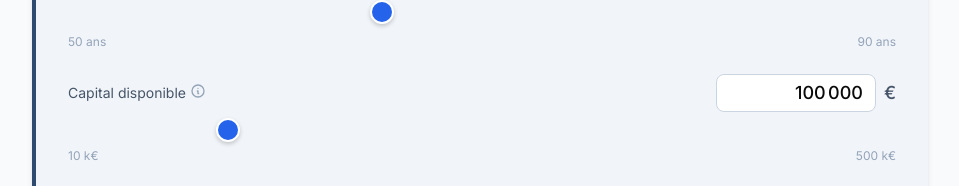
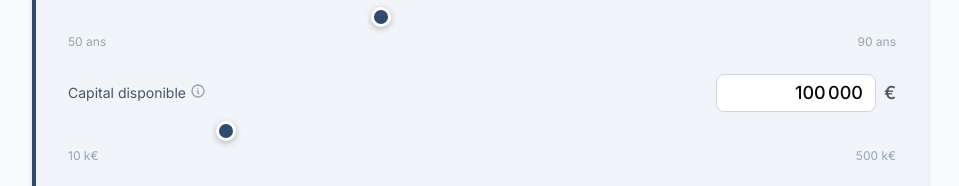
Before and after one commit to nba67000/calcpatrimoine, a Next.js app: page / in a window 1280 px wide. Shown: the part 1011-1197 px from the top of the page, without its empty margins (160-1119 px from the left). Built offline with nearby package versions, Linux system fonts and the light colour scheme.

Commit message:
fix: sliders

```diff
--- a/src/app/globals.css
+++ b/src/app/globals.css
@@ -58,64 +58,85 @@ body {
   background-size: 1000px 100%;
 }
 
-/* Style des sliders - Toujours visibles */
-input[type="range"] {
+/* Style des sliders - Palette CalcPatrimoine */
+input[type="range"],
+.custom-range {
   -webkit-appearance: none;
   appearance: none;
   background: transparent !important;
   cursor: pointer;
   width: 100%;
+  height: 0.5rem;
 }
 
-/* Track (barre horizontale) - Toujours visible */
-input[type="range"]::-webkit-slider-track {
-  background: linear-gradient(to right, #bfdbfe 0%, #3b82f6 100%) !important;
+/* Track (barre horizontale) - Dégradé bleu marine CalcPatrimoine */
+input[type="range"]::-webkit-slider-track,
+.custom-range::-webkit-slider-track {
+  background: linear-gradient(to right, #D1DDE9 0%, #2E4A6F 100%) !important;
   height: 0.5rem !important;
   border-radius: 0.5rem !important;
-  border: 1px solid #93c5fd !important;
+  border: 1px solid #94A3B8 !important;
 }
 
-input[type="range"]::-webkit-slider-thumb {
+input[type="range"]::-webkit-slider-thumb,
+.custom-range::-webkit-slider-thumb {
   -webkit-appearance: none;
   appearance: none;
-  background-color: #2563eb !important;
-  height: 1.5rem !important;
-  width: 1.5rem !important;
+  background-color: #2E4A6F !important;
+  height: 1.25rem !important;
+  width: 1.25rem !important;
   border-radius: 50% !important;
-  margin-top: -0.5rem !important;
-  border: 2px solid white !important;
-  box-shadow: 0 2px 4px rgba(0, 0, 0, 0.2) !important;
+  margin-top: -0.375rem !important;
+  border: 3px solid white !important;
+  box-shadow: 0 2px 6px rgba(0, 0, 0, 0.25) !important;
   transition: all 0.2s ease-in-out;
+  cursor: grab;
 }
 
-input[type="range"]::-webkit-slider-thumb:hover {
-  background-color: #1d4ed8 !important;
-  transform: scale(1.15);
-  box-shadow: 0 4px 8px rgba(0, 0, 0, 0.3) !important;
+input[type="range"]::-webkit-slider-thumb:active,
+.custom-range::-webkit-slider-thumb:active {
+  cursor: grabbing;
+}
+
+input[type="range"]::-webkit-slider-thumb:hover,
+.custom-range::-webkit-slider-thumb:hover {
+  background-color: #1E3A5F !important;
+  transform: scale(1.2);
+  box-shadow: 0 4px 12px rgba(46, 74, 111, 0.4) !important;
 }
 
 /* Firefox */
-input[type="range"]::-moz-range-track {
-  background: linear-gradient(to right, #bfdbfe 0%, #3b82f6 100%) !important;
+input[type="range"]::-moz-range-track,
+.custom-range::-moz-range-track {
+  background: linear-gradient(to right, #D1DDE9 0%, #2E4A6F 100%) !important;
   height: 0.5rem !important;
   border-radius: 0.5rem !important;
-  border: 1px solid #93c5fd !important;
+  border: 1px solid #94A3B8 !important;
 }
 
-input[type="range"]::-moz-range-thumb {
-  background-color: #2563eb !important;
-  height: 1.5rem !important;
-  width: 1.5rem !important;
+input[type="range"]::-moz-range-thumb,
+.custom-range::-moz-range-thumb {
+  background-color: #2E4A6F !important;
+  height: 1.25rem !important;
+  width: 1.25rem !important;
   border-radius: 50% !important;
-  border: 2px solid white !important;
-  box-shadow: 0 2px 4px rgba(0, 0, 0, 0.2) !important;
+  border: 3px solid white !important;
+  box-shadow: 0 2px 6px rgba(0, 0, 0, 0.25) !important;
   transition: all 0.2s ease-in-out;
+  cursor: grab;
+  border: none;
 }
 
-input[type="range"]::-moz-range-thumb:hover {
-  background-color: #1d4ed8 !important;
-  transform: scale(1.15);
-  box-shadow: 0 4px 8px rgba(0, 0, 0, 0.3) !important;
+input[type="range"]::-moz-range-thumb:active,
+.custom-range::-moz-range-thumb:active {
+  cursor: grabbing;
+}
+
+input[type="range"]::-moz-range-thumb:hover,
+.custom-range::-moz-range-thumb:hover {
+  background-color: #1E3A5F !important;
+  transform: scale(1.2);
+  box-shadow: 0 4px 12px rgba(46, 74, 111, 0.4) !important;
 }
 
 /* Animation du résultat */
--- a/src/components/Calculator/CoupleCalculator.tsx
+++ b/src/components/Calculator/CoupleCalculator.tsx
@@ -129,7 +129,7 @@ export default function CoupleCalculator() {
                 max="90"
                 value={person1Age}
                 onChange={(e) => setPerson1Age(Number(e.target.value))}
-                className="w-full"
+                className="w-full custom-range"
               />
               <div className="flex justify-between text-xs text-neutral-400 mt-1">
                 <span>50 ans</span>
@@ -175,7 +175,7 @@ export default function CoupleCalculator() {
                 max="90"
                 value={person2Age}
                 onChange={(e) => setPerson2Age(Number(e.target.value))}
-                className="w-full"
+                className="w-full custom-range"
               />
               <div className="flex justify-between text-xs text-neutral-400 mt-1">
                 <span>50 ans</span>
--- a/src/components/Calculator/RenteCalculator.tsx
+++ b/src/components/Calculator/RenteCalculator.tsx
@@ -114,7 +114,7 @@ export default function RenteCalculator() {
             step="1"
             value={age}
             onChange={(e) => setAge(Number(e.target.value))}
-            className="w-full"
+            className="w-full custom-range"
           />
           <div className="flex justify-between text-xs text-neutral-400 mt-1">
             <span>50 ans</span>
@@ -162,23 +162,7 @@ export default function RenteCalculator() {
             step="5000"
             value={capital}
             onChange={(e) => setCapital(Number(e.target.value))}
-            className="w-full h-2 bg-neutral-200 rounded-lg appearance-none cursor-pointer
-                       [&::-webkit-slider-thumb]:appearance-none
-                       [&::-webkit-slider-thumb]:w-5
-                       [&::-webkit-slider-thumb]:h-5
-                       [&::-webkit-slider-thumb]:rounded-full
-                       [&::-webkit-slider-thumb]:bg-primary-600
-                       [&::-webkit-slider-thumb]:cursor-pointer
-                       [&::-webkit-slider-thumb]:hover:bg-primary-700
-                       [&::-webkit-slider-thumb]:transition-colors
-                       [&::-moz-range-thumb]:w-5
-                       [&::-moz-range-thumb]:h-5
-                       [&::-moz-range-thumb]:rounded-full
-                       [&::-moz-range-thumb]:bg-primary-600
-                       [&::-moz-range-thumb]:cursor-pointer
-                       [&::-moz-range-thumb]:hover:bg-primary-700
-                       [&::-moz-range-thumb]:border-0
-                       [&::-moz-range-thumb]:transition-colors"
+            className="w-full custom-range"
           />
           <div className="flex justify-between text-xs text-neutral-400 mt-1">
             <span>10 k€</span>
```
